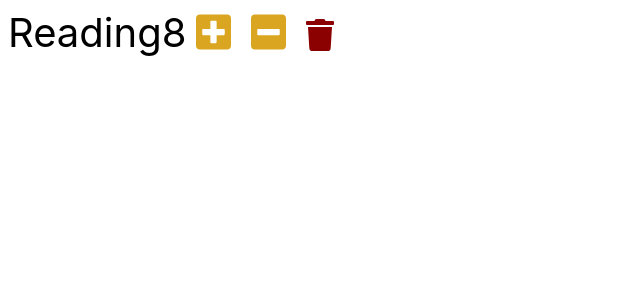
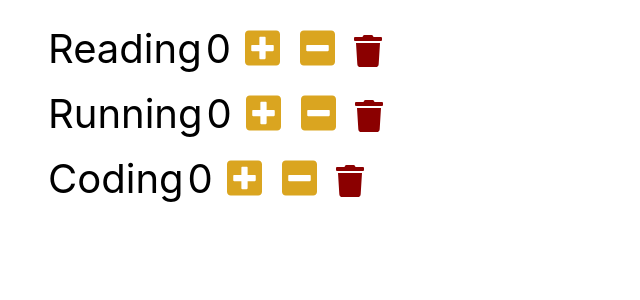
Before and after one commit to woosi8/JavaScriptNote, a React (Create React App) app in the folder academy/react-basic/habit-tracker/: page / in a window 1280 px wide. Shown: the top 300 px of the page, without its empty margins (0-640 px from the left). Built offline with nearby package versions, Linux system fonts and the light colour scheme.

Commit message:
Add Habits and props.habit

```diff
--- a/academy/react-basic/habit-tracker/src/app.css
+++ b/academy/react-basic/habit-tracker/src/app.css
@@ -25,3 +25,9 @@ button {
   font-size: 2rem;
   color: darkred;
 }
+
+.habit-count {
+  font-size: 2.5rem;
+  margin: 0 0.1em;
+  background-color: transparent;
+}
--- a/academy/react-basic/habit-tracker/src/app.jsx
+++ b/academy/react-basic/habit-tracker/src/app.jsx
@@ -1,29 +1,10 @@
 import React from 'react';
 import './app.css';
-import Habit from './components/habit';
+import Habits from './components/habits';
 
 function App() {
-  const name = 'ellie'
-  const names = undefined;
-  return <Habit></Habit>;
-  return (
-    <>
-      <h1>Bye! {name}:</h1>
-      <h1>Hello!</h1>
-      {names && <h1>Hello!{name}:</h1>}
-      // <React.Fragment>
-      // <h1>Bye! {name}:</h1>
-      // <h1>Hello!</h1>
-      // </React.Fragment>
 
-      // jsp안에서 javascript작성 가능
-      {
-        ['heart','apple'].map(item => (
-          <h1>[item]</h1>
-          ))
-        }
-    </>
-  );
+  return <Habits />
 }
 
 export default App;
--- a/academy/react-basic/habit-tracker/src/components/habit.jsx
+++ b/academy/react-basic/habit-tracker/src/components/habit.jsx
@@ -1,16 +1,28 @@
 import React, { Component } from 'react';
 
 class Habit extends Component {
+    state = {
+        count: 0,
+    };
+    handleIncrement =() =>{
+        // state 오브젝트 안에 있는 count를 증가 한뒤 state를 업데이트 해야 함.
+        this.setState({count: this.state.count + 1})
+    }
+    handleDecrement =() =>{
+        const countCheck = this.state.count - 1;
+        this.setState({count: countCheck < 0 ? 0 : countCheck})
+    }
     render() {
+        const {name, count} = this.props.habit;
         return (
             <>
             <li className="habit">
-                <span className="habit-name">Reading</span>
-                <span className="habit-count">8</span>
-                <button className="habit-button habit-increase">
+                <span className="habit-name">{name}</span>
+                <span className="habit-count">{count}</span>
+                <button className="habit-button habit-increase" onClick={this.handleIncrement}>
                     <i className="fas fa-plus-square"></i>
                 </button>
-                <button className="habit-button habit-decrease">
+                <button className="habit-button habit-decrease" onClick={this.handleDecrement}>
                     <i className="fas fa-minus-square"></i>
                 </button>
                 <button className="habit-button habit-delete">
--- /dev/null
+++ b/academy/react-basic/habit-tracker/src/components/habits.jsx
@@ -0,0 +1,24 @@
+import React, { Component } from 'react';
+import Habit from './habit';
+
+class Habits extends Component {
+    state = {
+        habits: [
+            {id: 1, name:'Reading', count:0},
+            {id: 2, name:'Running', count:0},
+            {id: 3, name:'Coding', count:0},
+        ]
+    };
+    render() {
+        return (
+            <ul>
+                {this.state.habits.map(habit => (
+                     <Habit key ={habit.id} habit = {habit}/> //props 하기위해 habit(보라)을 전달받는거 habit으로 설정
+                    //  각각의 컴포넌트가 아이디를 가지고 있어야, 추가,변동시 성능개선을 위해 리액트가 다시 렌더링을 하지않느다
+                ))}
+            </ul>
+        );
+    }
+}
+
+export default Habits;
```
Also changed, not shown: 1 other file (tests, documents, lock files or other folders).
